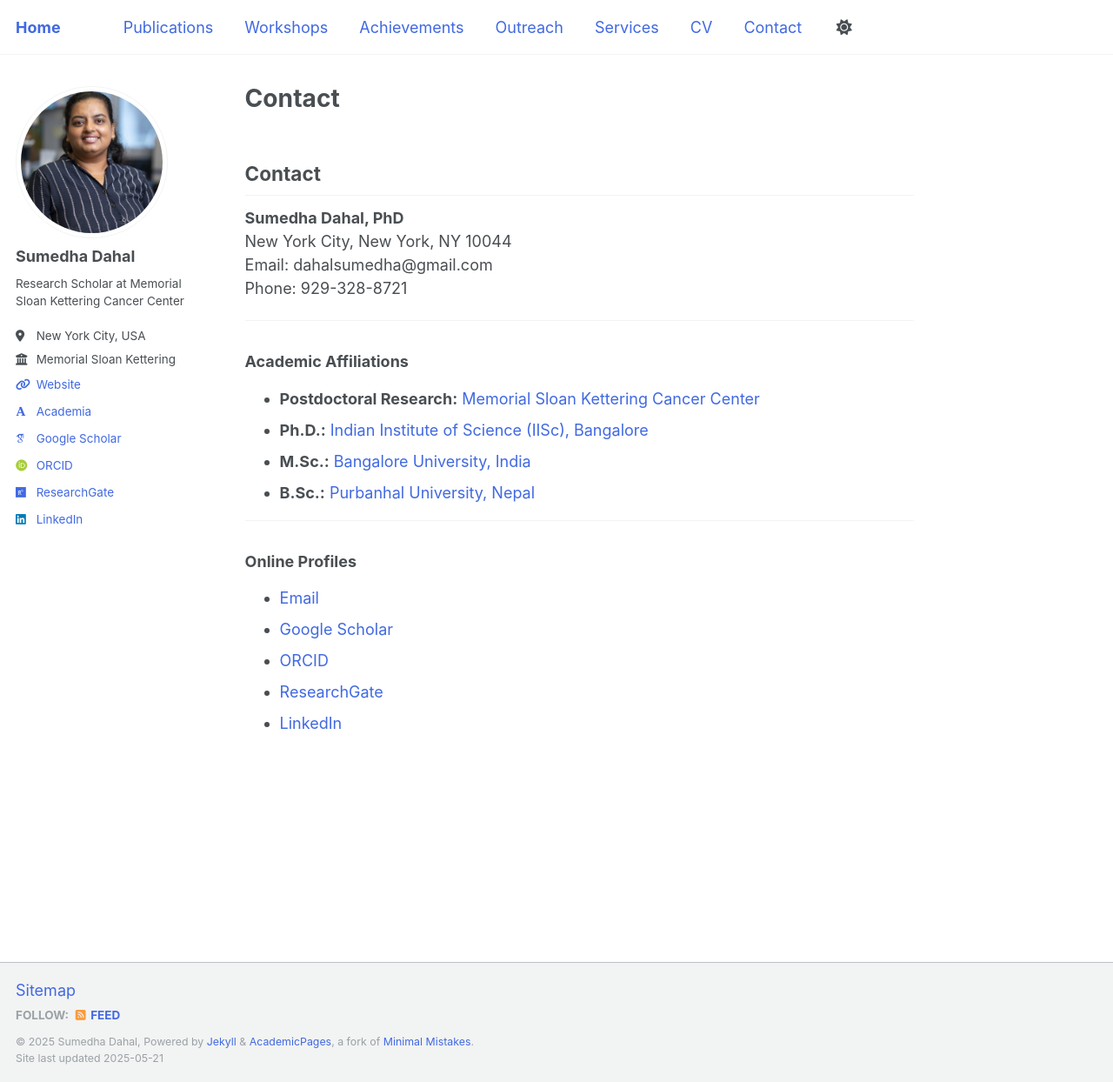
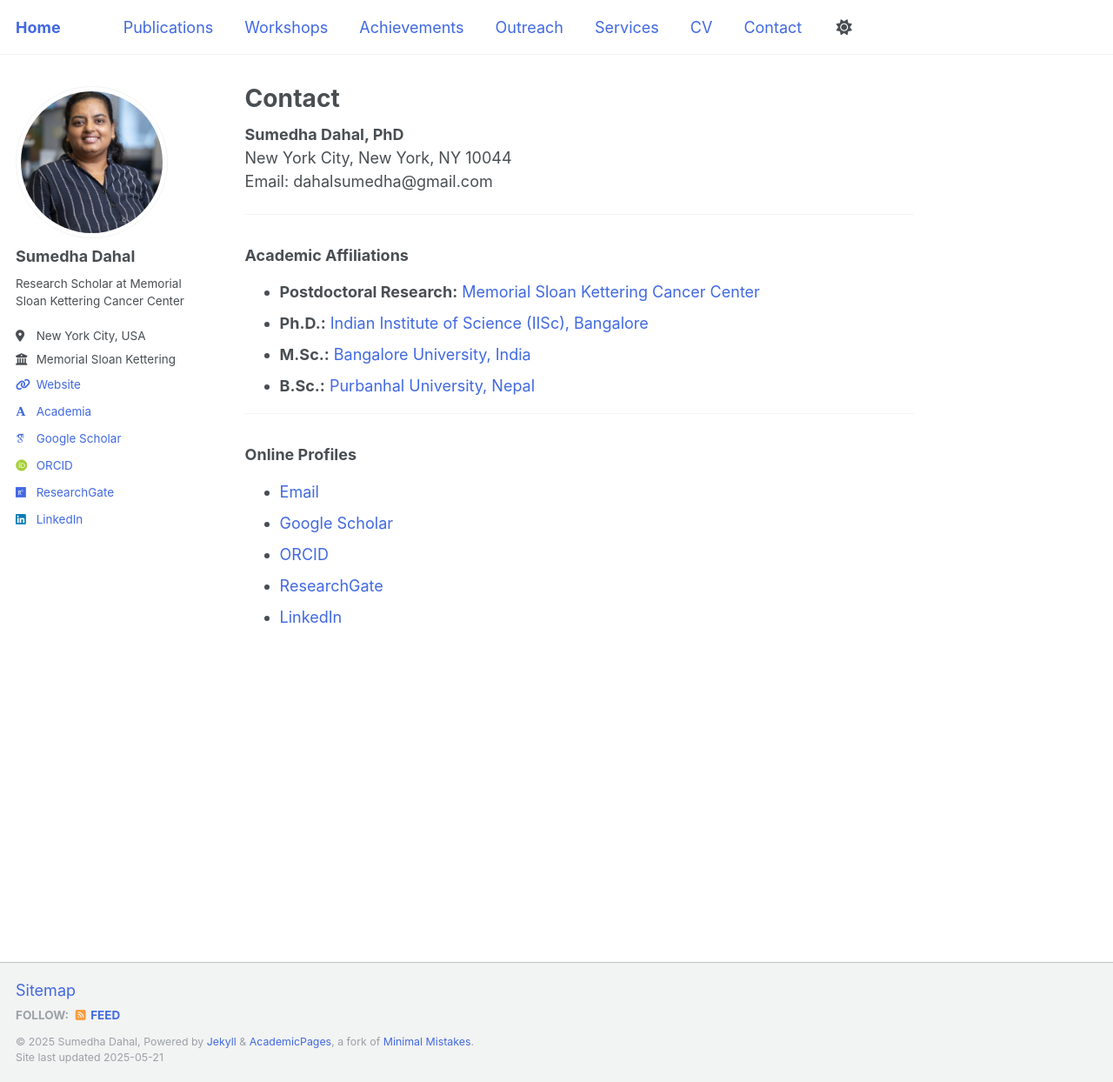
Before and after one commit to Sumu54/Sumu54.github.io, a Jekyll site: the page built from _pages/contact.md, in a window 1280 px wide and 1244 px high. Shown: the whole window at 87% size. Built offline with Jekyll 4.4.1, drawn with Linux system fonts in a browser that asks for light colours; some web fonts are replaced.

Commit message:
Update contact.md

```diff
--- a/_pages/contact.md
+++ b/_pages/contact.md
@@ -32,13 +32,10 @@ a:active {
 
 <body>
 
-<h2>Contact</h2>
-
 <p>
   <strong>Sumedha Dahal, PhD</strong><br>
   New York City, New York, NY 10044<br>
   Email: dahalsumedha@gmail.com<br>
-  Phone: 929-328-8721
 </p>
 
 
```
